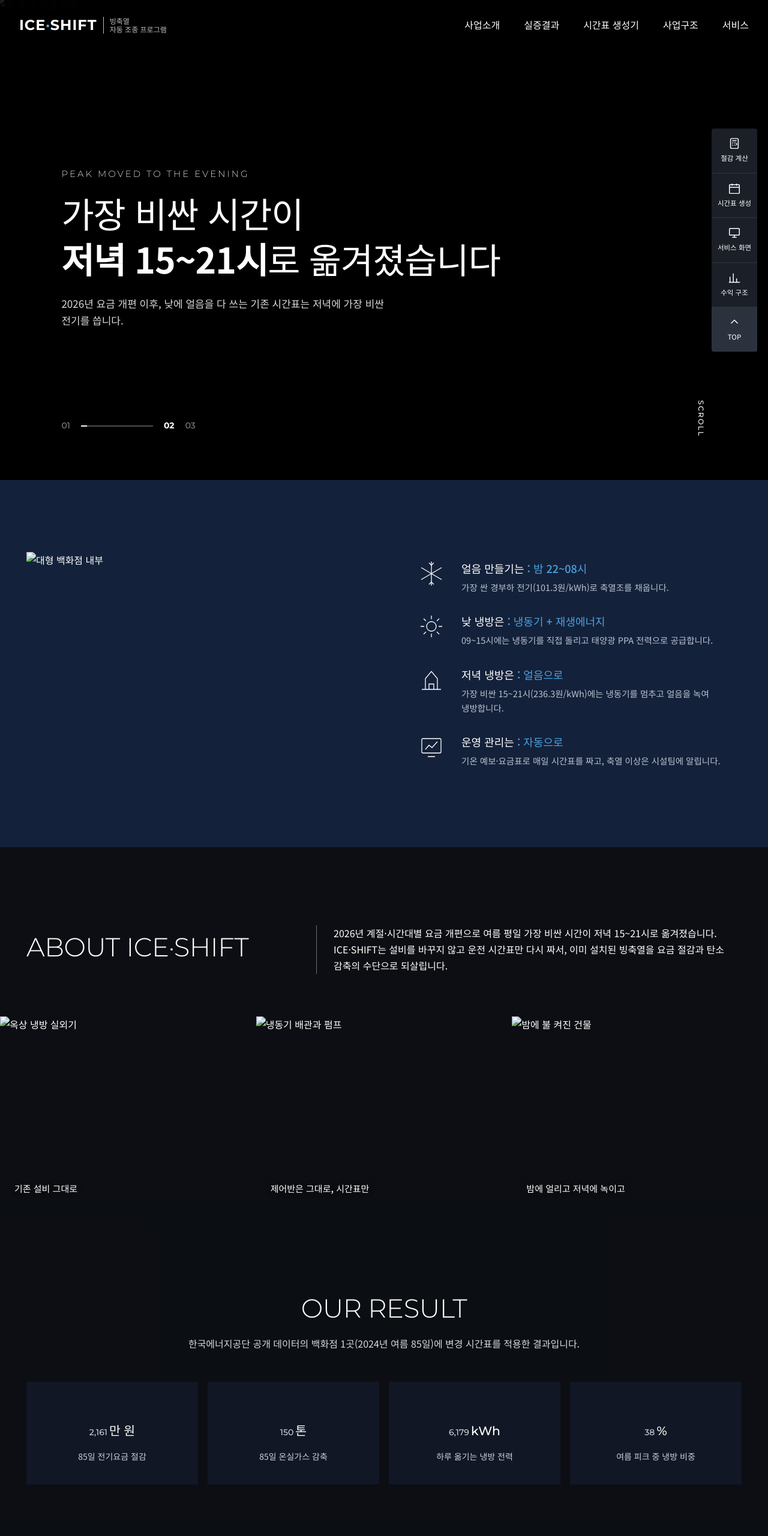
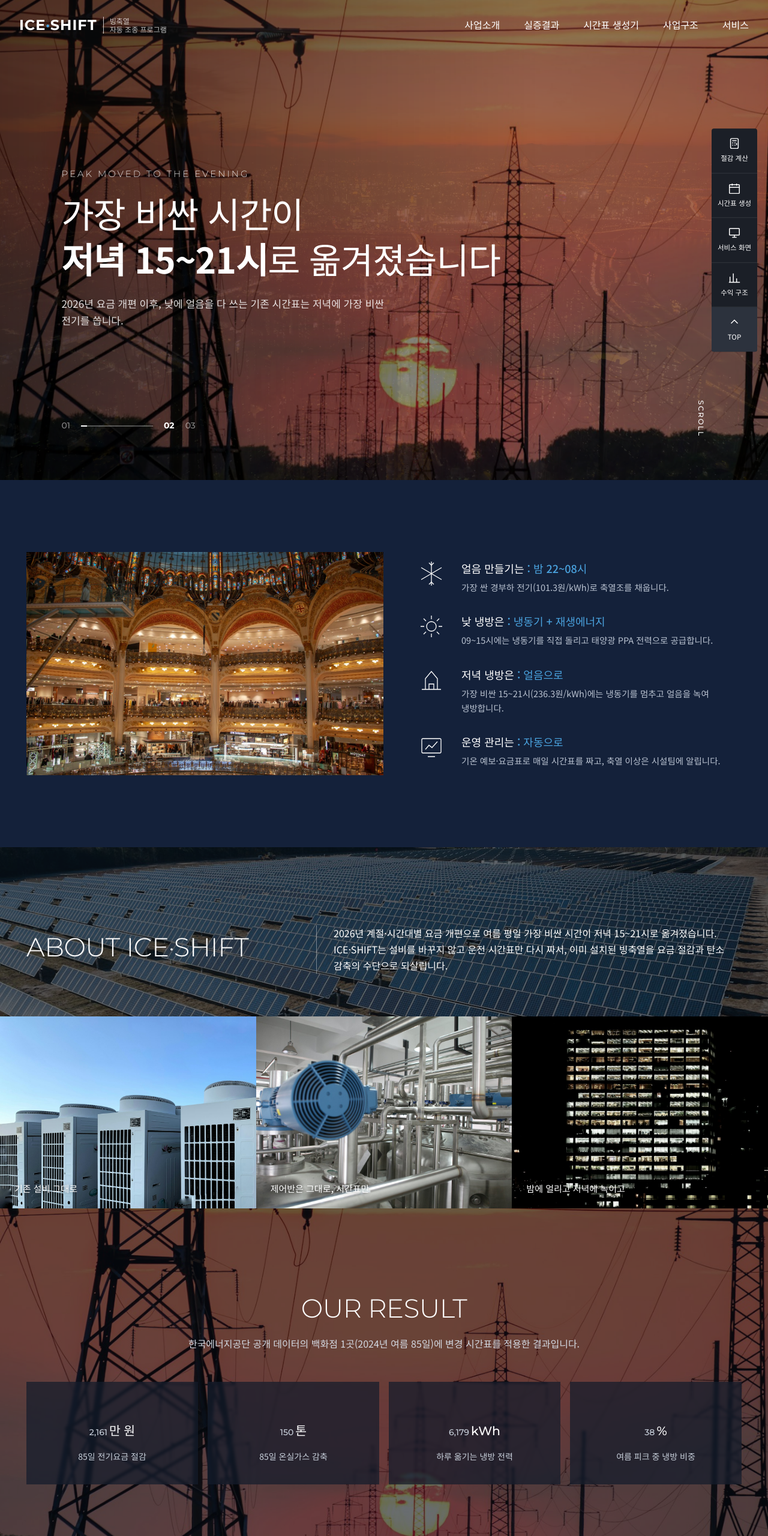
Before and after one commit to injunggg04-create/-ice-shift, a plain HTML site: page index.html in a window 1280 px wide. Shown: the top 2560 px of the page at 60% size. Drawn offline with Linux system fonts and the light colour scheme.

Commit message:
Add files via upload

```diff
--- a/index.html
+++ b/index.html
@@ -191,9 +191,9 @@ input[type=range]{display:block;width:100%;accent-color:var(--blue);min-height:3
 <!-- HOME -->
 <main id="home" class="view">
 <section class="hero" id="hero">
- <div class="sl on"><img src="img/hero.jpg" alt="해 질 녘 서울 야경"></div>
- <div class="sl"><img src="img/pylon.jpg" alt="노을 속 송전탑"></div>
- <div class="sl"><img src="img/ice.jpg" alt="얼음 조각"></div>
+ <div class="sl on"><img src="hero.jpg" alt="해 질 녘 서울 야경"></div>
+ <div class="sl"><img src="pylon.jpg" alt="노을 속 송전탑"></div>
+ <div class="sl"><img src="ice.jpg" alt="얼음 조각"></div>
  <div class="cap go"><div class="wrap"><div class="t">
   <div class="e" id="ce">COOLING · WHEN IT MATTERS</div>
   <h1 id="ch">냉방은 <strong>얼마나</strong>보다<br><strong>언제</strong> 쓰느냐의 문제입니다</h1>
@@ -204,7 +204,7 @@ input[type=range]{display:block;width:100%;accent-color:var(--blue);min-height:3
 </section>
 
 <section class="sec navy"><div class="wrap feat">
- <div class="ph rv"><img src="img/mall.jpg" alt="대형 백화점 내부" loading="lazy"></div>
+ <div class="ph rv"><img src="mall.jpg" alt="대형 백화점 내부" loading="lazy"></div>
  <div class="fl">
   <div class="fi rv"><svg viewBox="0 0 48 48"><path d="M24 4v40M7 14l34 20M41 14L7 34"/><path d="M20 6l4 4 4-4M20 42l4-4 4 4"/></svg><div><h4>얼음 만들기는 <span>: 밤 22~08시</span></h4><p>가장 싼 경부하 전기(101.3원/kWh)로 축열조를 채웁니다.</p></div></div>
   <div class="fi rv" style="--d:.1s"><svg viewBox="0 0 48 48"><circle cx="24" cy="24" r="8"/><path d="M24 6v6M24 36v6M6 24h6M36 24h6M11 11l4 4M33 33l4 4M37 11l-4 4M15 33l-4 4"/></svg><div><h4>낮 냉방은 <span>: 냉동기 + 재생에너지</span></h4><p>09~15시에는 냉동기를 직접 돌리고 태양광 PPA 전력으로 공급합니다.</p></div></div>
@@ -213,13 +213,13 @@ input[type=range]{display:block;width:100%;accent-color:var(--blue);min-height:3
  </div>
 </div></section>
 
-<section class="about" style="background-image:url(img/solar.jpg)"><div class="wrap">
+<section class="about" style="background-image:url(solar.jpg)"><div class="wrap">
  <div class="ab"><h2 class="tit w rv">ABOUT ICE·SHIFT</h2><p class="rv" style="--d:.15s">2026년 계절·시간대별 요금 개편으로 여름 평일 가장 비싼 시간이 저녁 15~21시로 옮겨졌습니다. ICE·SHIFT는 설비를 바꾸지 않고 운전 시간표만 다시 짜서, 이미 설치된 빙축열을 요금 절감과 탄소 감축의 수단으로 되살립니다.</p></div>
 </div>
- <div class="strip3"><div class="rv"><img src="img/roof.jpg" alt="옥상 냉방 실외기" loading="lazy"><span>기존 설비 그대로</span></div><div class="rv" style="--d:.1s"><img src="img/pipes.jpg" alt="냉동기 배관과 펌프" loading="lazy"><span>제어반은 그대로, 시간표만</span></div><div class="rv" style="--d:.2s"><img src="img/office.jpg" alt="밤에 불 켜진 건물" loading="lazy"><span>밤에 얼리고 저녁에 녹이고</span></div></div>
+ <div class="strip3"><div class="rv"><img src="roof.jpg" alt="옥상 냉방 실외기" loading="lazy"><span>기존 설비 그대로</span></div><div class="rv" style="--d:.1s"><img src="pipes.jpg" alt="냉동기 배관과 펌프" loading="lazy"><span>제어반은 그대로, 시간표만</span></div><div class="rv" style="--d:.2s"><img src="office.jpg" alt="밤에 불 켜진 건물" loading="lazy"><span>밤에 얼리고 저녁에 녹이고</span></div></div>
 </section>
 
-<section class="sol" style="background-image:url(img/pylon.jpg)"><div class="wrap">
+<section class="sol" style="background-image:url(pylon.jpg)"><div class="wrap">
  <h2 class="tit w rv">OUR RESULT</h2><p class="dsc rv">한국에너지공단 공개 데이터의 백화점 1곳(2024년 여름 85일)에 변경 시간표를 적용한 결과입니다.</p>
  <div class="nums">
   <div class="rv"><b><span data-c="2161">0</span><small>만 원</small></b><span>85일 전기요금 절감</span></div>
@@ -231,15 +231,15 @@ input[type=range]{display:block;width:100%;accent-color:var(--blue);min-height:3
 
 <section class="sec"><div class="wrap">
  <h2 class="tit rv">BUSINESS</h2><p class="dsc rv">ICE·SHIFT가 하는 일</p>
- <div class="biz"><div class="bi rv"><img src="img/pipes.jpg" alt="냉동기 설비" loading="lazy"></div><div class="bt rv" style="--d:.15s"><small>운전 최적화</small><h3>Scheduling</h3><p>요금표·축열 용량·냉방부하를 넣으면 얼음을 만드는 추가 전력(1.27배)까지 따져 가장 싼 운전 시간표를 만듭니다.</p><a class="more" href="#planner">VIEW MORE</a></div></div>
- <div class="biz r"><div class="bi rv"><img src="img/solar.jpg" alt="태양광 발전소" loading="lazy"></div><div class="bt rv" style="--d:.15s"><small>재생에너지 연계</small><h3>Renewable</h3><p>냉동기를 낮 시간으로 옮겨 태양광 PPA로 공급합니다. 요금은 시간표가, 탄소 감축은 재생에너지가 만듭니다.</p><a class="more" href="#result">VIEW MORE</a></div></div>
- <div class="biz"><div class="bi rv"><img src="img/roof.jpg" alt="옥상 냉방 설비" loading="lazy"></div><div class="bt rv" style="--d:.15s"><small>설비 모니터링</small><h3>Monitoring</h3><p>계획 대비 축열량을 감시해 밸브 오동작, 냉각능력 저하 같은 고장을 일찍 찾아 시설팀에 알립니다.</p><a class="more" href="#demo">VIEW MORE</a></div></div>
+ <div class="biz"><div class="bi rv"><img src="pipes.jpg" alt="냉동기 설비" loading="lazy"></div><div class="bt rv" style="--d:.15s"><small>운전 최적화</small><h3>Scheduling</h3><p>요금표·축열 용량·냉방부하를 넣으면 얼음을 만드는 추가 전력(1.27배)까지 따져 가장 싼 운전 시간표를 만듭니다.</p><a class="more" href="#planner">VIEW MORE</a></div></div>
+ <div class="biz r"><div class="bi rv"><img src="solar.jpg" alt="태양광 발전소" loading="lazy"></div><div class="bt rv" style="--d:.15s"><small>재생에너지 연계</small><h3>Renewable</h3><p>냉동기를 낮 시간으로 옮겨 태양광 PPA로 공급합니다. 요금은 시간표가, 탄소 감축은 재생에너지가 만듭니다.</p><a class="more" href="#result">VIEW MORE</a></div></div>
+ <div class="biz"><div class="bi rv"><img src="roof.jpg" alt="옥상 냉방 설비" loading="lazy"></div><div class="bt rv" style="--d:.15s"><small>설비 모니터링</small><h3>Monitoring</h3><p>계획 대비 축열량을 감시해 밸브 오동작, 냉각능력 저하 같은 고장을 일찍 찾아 시설팀에 알립니다.</p><a class="more" href="#demo">VIEW MORE</a></div></div>
 </div></section>
 </main>
 
 <!-- ABOUT -->
 <main id="about" class="view" hidden>
-<section class="sv" style="background-image:url(img/pylon.jpg)"><div><h2 class="rv">사업소개</h2><p class="rv">요금 시간표는 바뀌었는데, 빙축열의 운전 시간표는 그대로입니다</p></div></section>
+<section class="sv" style="background-image:url(pylon.jpg)"><div><h2 class="rv">사업소개</h2><p class="rv">요금 시간표는 바뀌었는데, 빙축열의 운전 시간표는 그대로입니다</p></div></section>
 <div class="lnb"><div class="wrap"><a class="home" href="#home">HOME</a><a class="tab on" href="#about">사업소개</a><a class="tab" href="#result">실증결과</a><a class="tab" href="#planner">시간표 생성기</a><a class="tab" href="#model">사업구조</a></div></div>
 <section class="sec"><div class="wrap">
  <h3 class="h3 rv">왜 지금 필요한가</h3><p class="rv">2026년 6월 개편으로 여름 평일 최대부하가 15~21시로 옮겨졌습니다. 오전 9시부터 얼음을 쓰면 16시 무렵 바닥나고, 문 닫는 21시까지 가장 비싼 전기로 냉동기를 돌리게 됩니다.</p>
@@ -273,7 +273,7 @@ input[type=range]{display:block;width:100%;accent-color:var(--blue);min-height:3
 
 <!-- RESULT -->
 <main id="result" class="view" hidden>
-<section class="sv" style="background-image:url(img/mall.jpg)"><div><h2 class="rv">실증결과</h2><p class="rv">백화점 한 곳, 여름 85일의 실제 전력 데이터로 계산했습니다</p></div></section>
+<section class="sv" style="background-image:url(mall.jpg)"><div><h2 class="rv">실증결과</h2><p class="rv">백화점 한 곳, 여름 85일의 실제 전력 데이터로 계산했습니다</p></div></section>
 <div class="lnb"><div class="wrap"><a class="home" href="#home">HOME</a><a class="tab" href="#about">사업소개</a><a class="tab on" href="#result">실증결과</a><a class="tab" href="#planner">시간표 생성기</a><a class="tab" href="#model">사업구조</a></div></div>
 <section class="sec"><div class="wrap">
  <h3 class="h3 rv">분석 결과</h3><p class="rv">한국에너지공단 공개 데이터(2024.6.1~8.24, 백화점 16곳, 1시간 단위) 중 야간 축냉 패턴이 84일 중 81일 반복된 95번 백화점에 2026년 개편 요금을 적용했습니다.</p>
@@ -306,7 +306,7 @@ input[type=range]{display:block;width:100%;accent-color:var(--blue);min-height:3
 
 <!-- PLANNER -->
 <main id="planner" class="view" hidden>
-<section class="sv" style="background-image:url(img/pipes.jpg)"><div><h2 class="rv">시간표 생성기</h2><p class="rv">ICE·SHIFT의 핵심 로직을 직접 실행해 보세요</p></div></section>
+<section class="sv" style="background-image:url(pipes.jpg)"><div><h2 class="rv">시간표 생성기</h2><p class="rv">ICE·SHIFT의 핵심 로직을 직접 실행해 보세요</p></div></section>
 <div class="lnb"><div class="wrap"><a class="home" href="#home">HOME</a><a class="tab" href="#about">사업소개</a><a class="tab" href="#result">실증결과</a><a class="tab on" href="#planner">시간표 생성기</a><a class="tab" href="#model">사업구조</a></div></div>
 <section class="sec"><div class="wrap">
  <h3 class="h3 rv">운전 시간표 만들기</h3><p class="rv">요금표·축열 용량·냉방부하를 넣으면, 얼음을 만드는 추가 전력(1.27배)까지 따져 하루 냉방 전기요금이 가장 적은 시간표를 찾습니다. 직접 냉방보다 얼음이 비싼 시간에는 얼음을 쓰지 않습니다.</p>
@@ -335,7 +335,7 @@ input[type=range]{display:block;width:100%;accent-color:var(--blue);min-height:3
 
 <!-- MODEL -->
 <main id="model" class="view" hidden>
-<section class="sv" style="background-image:url(img/office.jpg)"><div><h2 class="rv">사업구조</h2><p class="rv">초기비용 0원, 확인된 절감액의 30%만 받습니다</p></div></section>
+<section class="sv" style="background-image:url(office.jpg)"><div><h2 class="rv">사업구조</h2><p class="rv">초기비용 0원, 확인된 절감액의 30%만 받습니다</p></div></section>
 <div class="lnb"><div class="wrap"><a class="home" href="#home">HOME</a><a class="tab" href="#about">사업소개</a><a class="tab" href="#result">실증결과</a><a class="tab" href="#planner">시간표 생성기</a><a class="tab on" href="#model">사업구조</a></div></div>
 <section class="sec"><div class="wrap">
  <h3 class="h3 rv">성과공유형 수익 구조</h3><p class="rv">프로그램으로 확인된 전기요금 절감액의 30%를 수수료로 받고 70%는 고객에게 남깁니다. 절감이 없으면 수수료도 없습니다.</p>
@@ -355,7 +355,7 @@ input[type=range]{display:block;width:100%;accent-color:var(--blue);min-height:3
 
 <!-- DEMO -->
 <main id="demo" class="view" hidden>
-<section class="sv" style="background-image:url(img/roof.jpg)"><div><h2 class="rv">서비스</h2><p class="rv">계약 후 시설팀이 매일 보게 될 화면입니다</p></div></section>
+<section class="sv" style="background-image:url(roof.jpg)"><div><h2 class="rv">서비스</h2><p class="rv">계약 후 시설팀이 매일 보게 될 화면입니다</p></div></section>
 <div class="lnb"><div class="wrap"><a class="home" href="#home">HOME</a><a class="tab on" href="#demo">서비스 화면</a></div></div>
 <section class="sec gray"><div class="wrap">
  <div style="display:flex;justify-content:space-between;align-items:flex-end;gap:12px;flex-wrap:wrap;margin-bottom:24px"><h3 class="h3" style="margin:0">○○백화점 빙축열 운전 현황</h3><span class="badge">예시 화면 · 가상 데이터</span></div>
```
